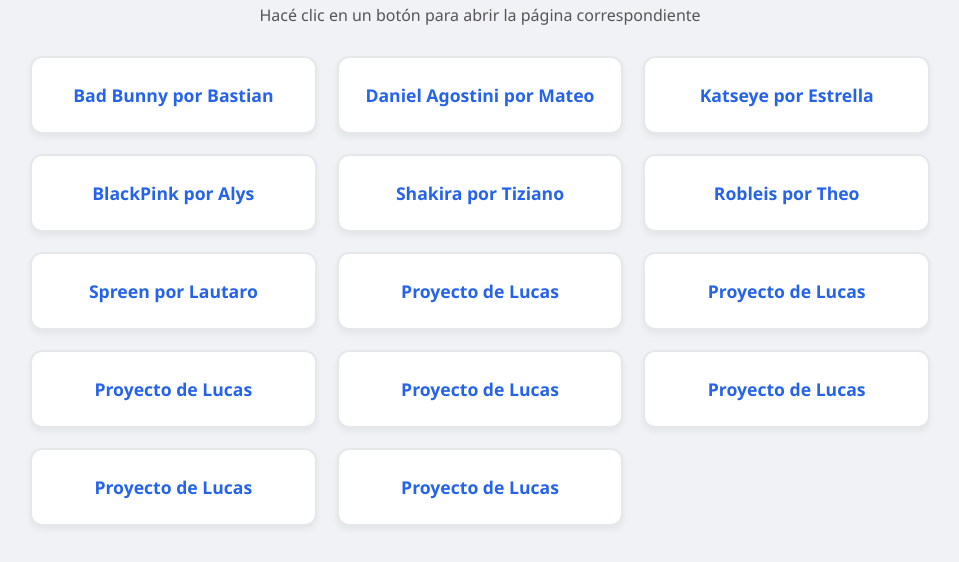
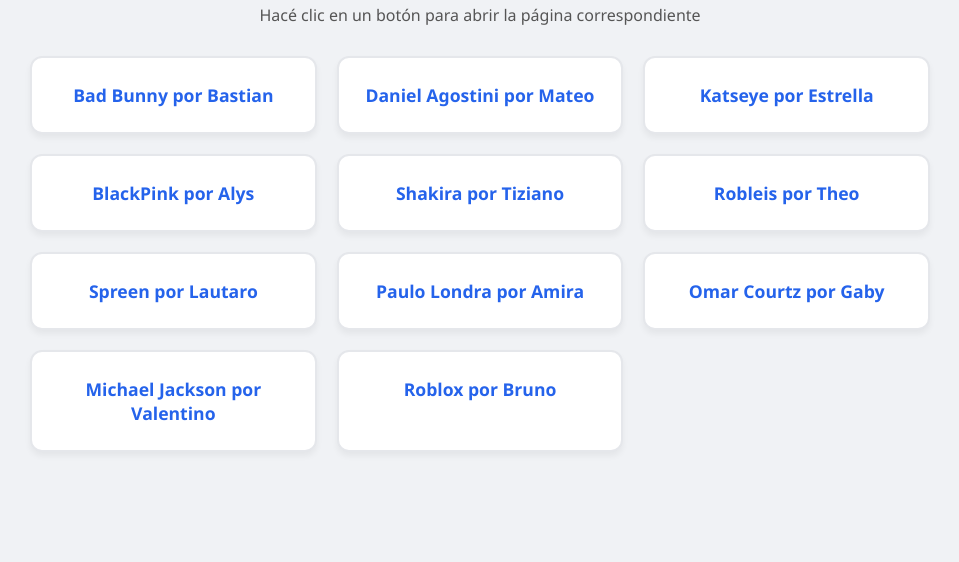
Before and after one commit to pablocapettini/paginaswebseptimo2026, a plain HTML site: page index.html in a window 1280 px wide. Shown: the part 126-688 px from the top of the page, without its empty margins (160-1119 px from the left). Drawn offline with Linux system fonts and the light colour scheme.

Commit message:
Update index.html

```diff
--- a/index.html
+++ b/index.html
@@ -82,37 +82,26 @@
             Robleis por Theo
         </a>
 
-        <a href="lautaro_spreen/lautaro de spreen.html" target="_blank" class="boton-proyecto">
+        <a href="lautaro_spreen/index.html" target="_blank" class="boton-proyecto">
             Spreen por Lautaro
         </a>
 
-        <a href="alumno_lucas/index.html" target="_blank" class="boton-proyecto">
-            Proyecto de Lucas
+        <a href="amira_londra/index.html" target="_blank" class="boton-proyecto">
+            Paulo Londra por Amira
         </a>
 
-        <a href="alumno_lucas/index.html" target="_blank" class="boton-proyecto">
-            Proyecto de Lucas
+        <a href="gaby_courtz/index.html" target="_blank" class="boton-proyecto">
+            Omar Courtz por Gaby
         </a>
 
-        <a href="alumno_lucas/index.html" target="_blank" class="boton-proyecto">
-            Proyecto de Lucas
+        <a href="valentino_jackson/index.html" target="_blank" class="boton-proyecto">
+            Michael Jackson por Valentino
         </a>
 
-        <a href="alumno_lucas/index.html" target="_blank" class="boton-proyecto">
-            Proyecto de Lucas
+        <a href="bruno_roblox/index.html" target="_blank" class="boton-proyecto">
+            Roblox por Bruno
         </a>
 
-        <a href="alumno_lucas/index.html" target="_blank" class="boton-proyecto">
-            Proyecto de Lucas
-        </a>
-
-        <a href="alumno_lucas/index.html" target="_blank" class="boton-proyecto">
-            Proyecto de Lucas
-        </a>
-
-        <a href="alumno_lucas/index.html" target="_blank" class="boton-proyecto">
-            Proyecto de Lucas
-        </a>
     </div>
 
 </body>
```
